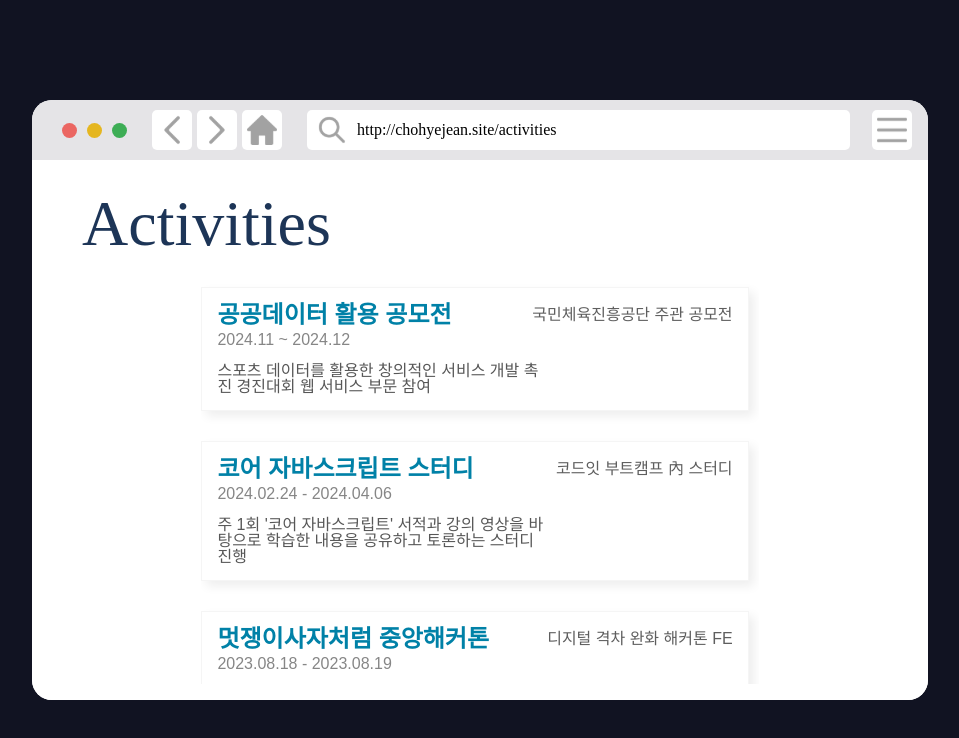
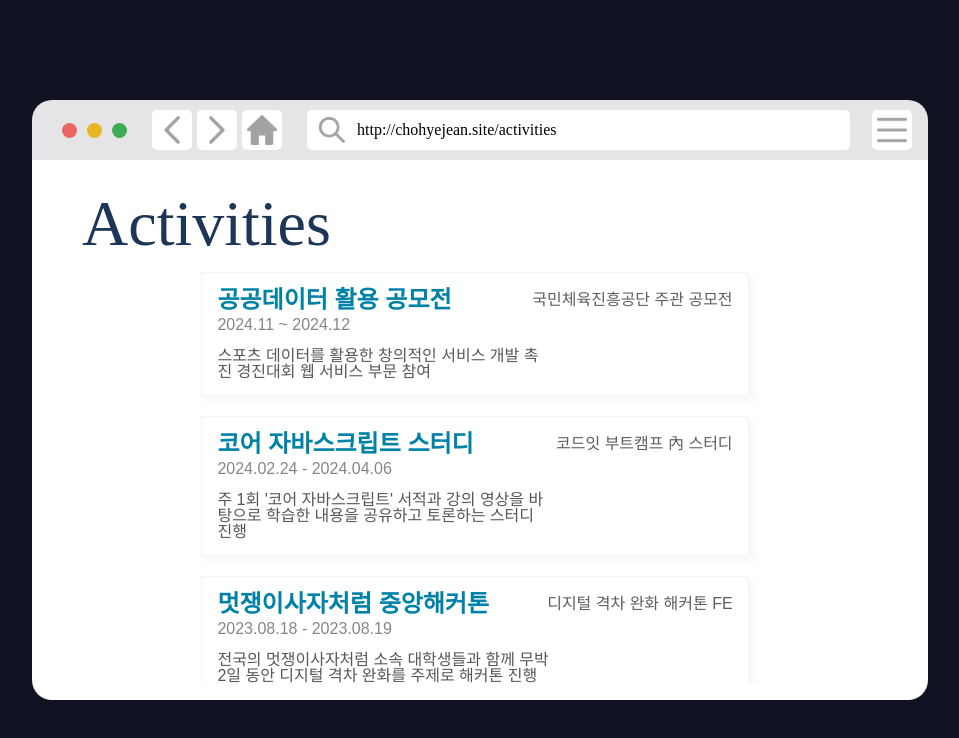
Before and after one commit to MEGUMMY1/Portfolio, a Next.js app: page /activities in a window 1280 px wide. Shown: the top 738 px of the page, without its empty margins (160-1119 px from the left). Built offline with nearby package versions, Linux system fonts and the light colour scheme; a web font is replaced by a local one.

Commit message:
Design: 요소 간격 조정

```diff
--- a/components/Activities/Activities.module.scss
+++ b/components/Activities/Activities.module.scss
@@ -75,8 +75,8 @@
 
 .activity_item {
   padding: 15px;
-  margin: 15px 0;
-  box-shadow: 5px 5px 10px 0 rgba(0, 0, 0, 0.07);
+  margin-bottom: 20px;
+  box-shadow: 5px 5px 10px 0 rgba(0, 0, 0, 0.04);
   background-color: #fff;
   border: 1px solid #f5f5f5;
   width: 100%;
--- a/components/Layout/Layout.module.scss
+++ b/components/Layout/Layout.module.scss
@@ -12,7 +12,6 @@
 .window_container {
   width: 70%;
   height: 75vh;
-  background-color: var(--white);
   border-radius: 20px;
   position: absolute;
   z-index: 10;
```
